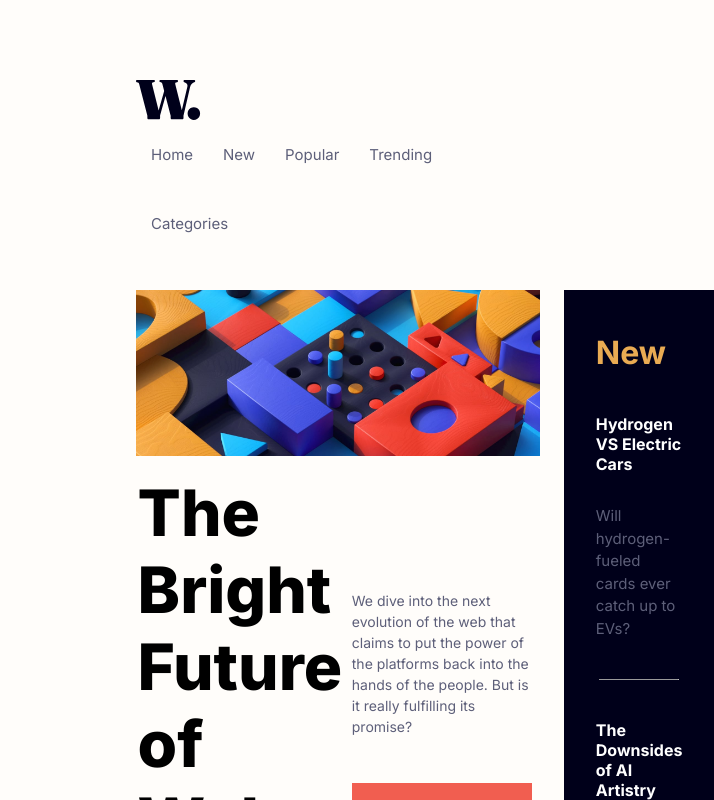
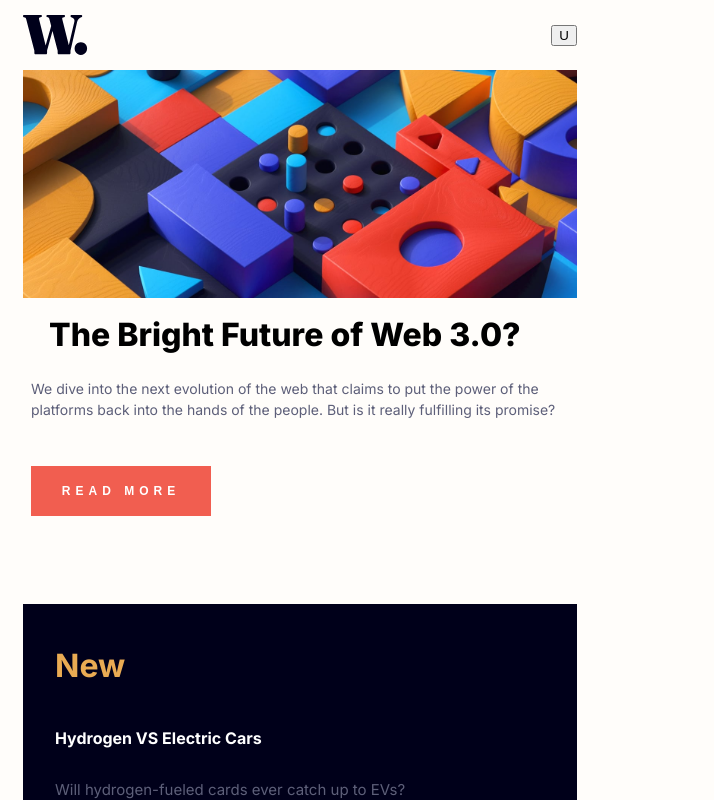
Before and after one commit to Chaveguapo/news-webpage-main, a React (Create React App) app: page / in a window 600 px wide. Shown: the top 800 px of the page, 714 px wide, since content can reach past the window. Built offline with nearby package versions, Linux system fonts and the light colour scheme.

Commit message:
Final ajustments

```diff
--- a/src/Components/Container.css
+++ b/src/Components/Container.css
@@ -146,7 +146,7 @@
 }
 
 /* CSS Responsive */
-@media screen and (max-width: 500px) {
+@media screen and (max-width: 600px) {
   .container {
     margin: 1em;
     flex-direction: column;
--- a/src/Components/Container.tsx
+++ b/src/Components/Container.tsx
@@ -4,8 +4,11 @@ import reviving01 from "../assets/images/reviving01.jpg";
 import top02 from "../assets/images/top02.jpg";
 import growth03 from "../assets/images/growth03.jpg";
 import mobile from "../assets/images/mobile.jpg";
+import { useState } from "react";
 
 export function Container() {
+  const [headerImage, setHeaderImages] = useState(desktop);
+
   return (
     <>
       <div className="container">
--- a/src/Components/Navbar.css
+++ b/src/Components/Navbar.css
@@ -3,7 +3,6 @@
   display: flex;
   justify-content: space-between;
   align-items: center;
-  flex-wrap: wrap;
   position: relative;
   max-width: 1440px;
   margin: 5rem 8rem 2rem;
@@ -23,72 +22,62 @@
   color: var(--color-Dark-grayish-blue);
   text-decoration: none;
   cursor: pointer;
+  visibility: visible;
 }
 .navmenu a:hover {
   color: var(--color-Soft-red);
   /* transition: color 0.5s; */
 }
 
-.logo {
-  align-self: flex-start;
+.close-menu {
+  width: 0%;
+  visibility: hidden;
 }
 
-/* .hamburger-menu {
-  color: inherit;
-  min-width: 32px;
-  min-height: 32px;
-  transition: opacity 80ms linear;
-  display: none;
-  opacity: 0;
+.close-menu > h3 {
+  text-align: right;
+  font-weight: 400;
+  font-size: 2.5em;
+  margin: 0.5em;
 }
 
-.hamburger-menu:hover {
-  background-color: gray;
-} */
-.hamburger span {
-  display: block;
-  width: 35px;
-  height: 3px;
-  margin: 6px auto;
-  background-color: #333;
-  transition: all 0.3s ease-in-out;
-}
-.hamburger.active span:nth-child(1) {
-  transform: rotate(-45deg) translate(-9px, 6px);
-}
-
-.hamburger.active span:nth-child(2) {
-  opacity: 0;
-}
-
-.hamburger.active span:nth-child(3) {
-  transform: rotate(45deg) translate(-8px, -8px);
+.buttonmenu {
+  visibility: hidden;
 }
 /* CSS Responsive */
 
-@media screen and (min-width: 500px) {
-  .hamburger {
-    display: none;
+@media screen and (max-width: 600px) {
+  .buttonmenu {
+    visibility: visible;
   }
-}
-
-@media screen and (max-width: 769px) {
-  .hamburger-menu {
-    display: block;
-  }
-  .navmenu {
-    /* position: absolute;
-    display: flex;
-    top: 50px;
-    left: 0;
-    flex-direction: column; */
-    list-style: none;
-    padding: 0;
-    margin: 0;
+  .close-menu {
+    width: 100%;
+    visibility: inherit;
   }
 
-  .navmenu li {
+  .navmenu {
+    position: fixed;
+    width: 60dvw;
+    height: 100dvh;
+    top: 0;
+    right: 0;
+    flex-direction: column;
+    z-index: 10;
+    list-style: none;
+    border: red solid;
+    margin-top: 0;
+    visibility: hidden;
+    background-color: var(--color-off-white);
+  }
+
+  .navbar-container {
+    position: relative;
+    margin: 1em;
+  }
+
+  .navmenu li a {
     margin: 10px 0;
+    visibility: inherit;
   }
 
   .navmenu.open {
--- a/src/Components/Navbar.tsx
+++ b/src/Components/Navbar.tsx
@@ -3,41 +3,55 @@ import { useState } from "react";
 import "./Navbar.css";
 
 export function Navbar() {
-  const [isMenuOpen, setIsMenuIsOpen] = useState(false);
+  const [isMenuVisible, setIsMenuVisible] = useState(false);
 
-  const toogleMenu = () => {
-    setIsMenuIsOpen(!isMenuOpen);
+  const closeClick = () => {
+    setIsMenuVisible(false);
   };
+
+  const hamburgerClick = () => {
+    setIsMenuVisible(true);
+    console.log("I did it!");
+  };
+
   return (
     <>
-      <header className="navbar-container">
+      {/* Wrapper container */}
+      <div className="navbar-container">
         <img src={logo} alt={logo}></img>
-        <div
-          className={`hamburger-menu ${isMenuOpen ? "open" : ""}`}
-          onClick={toogleMenu}
+        {/* Hamburger lines */}
+        <div className="menutoggle">
+          {/* Menu items */}
+          <button type="button" className="buttonmenu" onClick={hamburgerClick}>
+            U
+          </button>
+          <div>
+            <ul
+              className="navmenu"
+              style={{ visibility: isMenuVisible ? "visible" : "hidden" }}
             >
-          <span></span>
-          <span></span>
-          <span></span>
+              <div className="close-menu">
+                <h3 onClick={closeClick}>X</h3>
               </div>
-        <ul className={`navmenu ${isMenuOpen ? "open" : ""}`}>
               <li>
                 <a href="#home">Home</a>
               </li>
-          <li className="navlink">
+              <li>
                 <a href="#news">New</a>
               </li>
-          <li className="navlink">
+              <li>
                 <a href="#popular">Popular</a>
               </li>
-          <li className="navlink">
+              <li>
                 <a href="#trending">Trending</a>
               </li>
-          <li className="navlink">
+              <li>
                 <a href="#categories">Categories</a>
               </li>
             </ul>
-      </header>
+          </div>
+        </div>
+      </div>
     </>
   );
 }
--- a/src/index.css
+++ b/src/index.css
@@ -4,7 +4,7 @@
   --color-Soft-orange: hsl(35, 77%, 62%);
   --color-Soft-red: hsl(5, 85%, 63%);
   /* Primary Colors */
-  -color-off-white: hsl(36, 100%, 99%);
+  --color-off-white: hsl(36, 100%, 99%);
   --color-Grayish-blue: hsl(233, 8%, 79%);
   --color-Dark-grayish-blue: hsl(236, 13%, 42%);
   --color-Very-dark-blue: hsl(240, 100%, 5%);
@@ -15,7 +15,7 @@
 body {
   font-family: "Inter", sans-serif;
   font-size: 15px;
-  background-color: hsl(36, 100%, 99%);
+  background-color: var(--color-off-white);
   align-items: center;
 }
 
```
Lines whose indentation alone changed are shown as unchanged.
